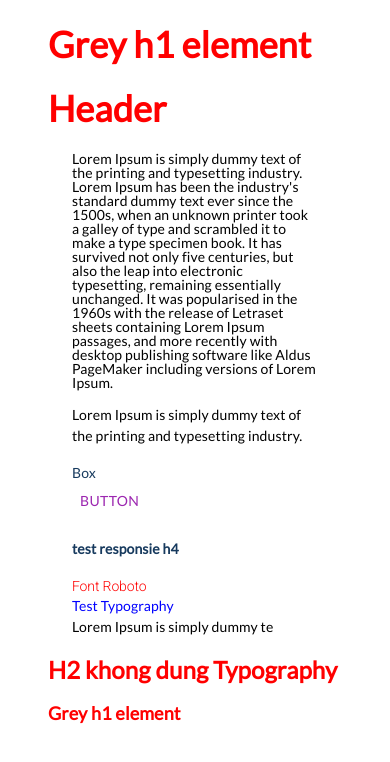
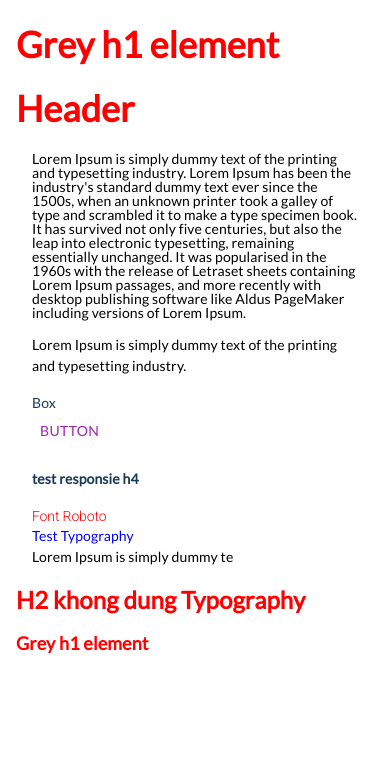
Before and after one commit to ngocanhth/holetexvn-mern, a React (Create React App) app in the folder client/: page / in a window 390 px wide. Shown: the top 762 px of the page. Built offline with nearby package versions, Linux system fonts and the light colour scheme; no server answers.

Commit message:
Custom Container responsive dekstop and mobile

```diff
--- a/client/src/App.js
+++ b/client/src/App.js
@@ -16,7 +16,7 @@ function App() {
   dispatch(actions.getPosts.getPostsRequest());
 
   return (
-    <Container className="container" maxWidth='lg1280' sx={{ px: 6 }} >
+    <Container className="container" maxWidth='lg1280' disableGutters = 'true' >
       <GlobalCssOverride />
       <Header />
       <HomePage />
--- a/client/src/pages/HomePage.js
+++ b/client/src/pages/HomePage.js
@@ -20,7 +20,8 @@ export default function HomePage() {
   return (
     <Container
       maxWidth='md'
-      sx={{ px: 3 }}
+      // sx={{ px: {sm: 6} }}
+       sx={{px:{sm: 7} }}
       disableGutters={true}
 
     >
--- a/client/src/theme/index.js
+++ b/client/src/theme/index.js
@@ -90,8 +90,16 @@ let theme = createTheme({
         MuiContainer: {
             styleOverrides: {
                 root: {
-                    paddingLeft: '20px',
-                    paddingRight: '20px',
+                    paddingLeft: '16px',
+                    paddingRight: '16px',
+                    '@media (min-width:640px)': {
+                        paddingLeft: '24px',
+                        paddingRight: '24px',
+                    },
+                    '@media (min-width:768px)': {
+                        paddingLeft: '24px',
+                        paddingRight: '24px',
+                    },
                 },
                 disableGutters: true
 
```
